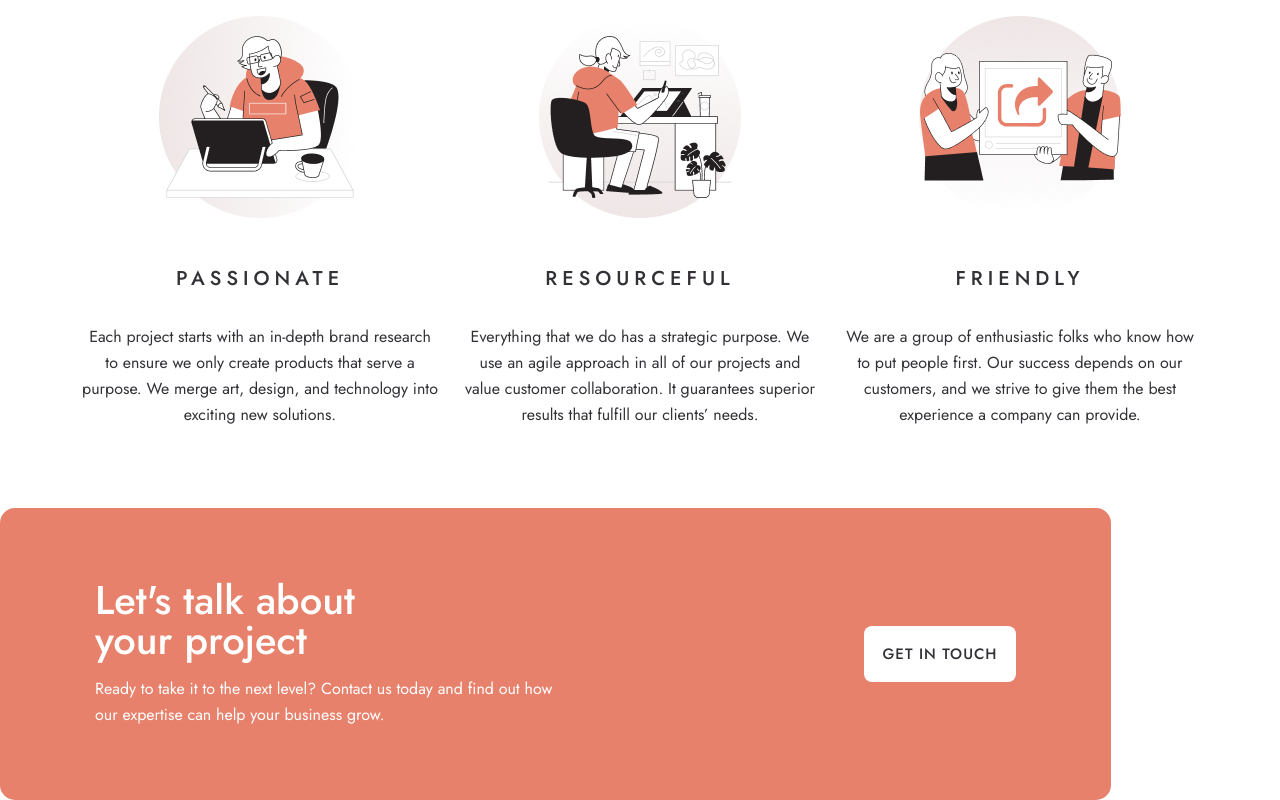
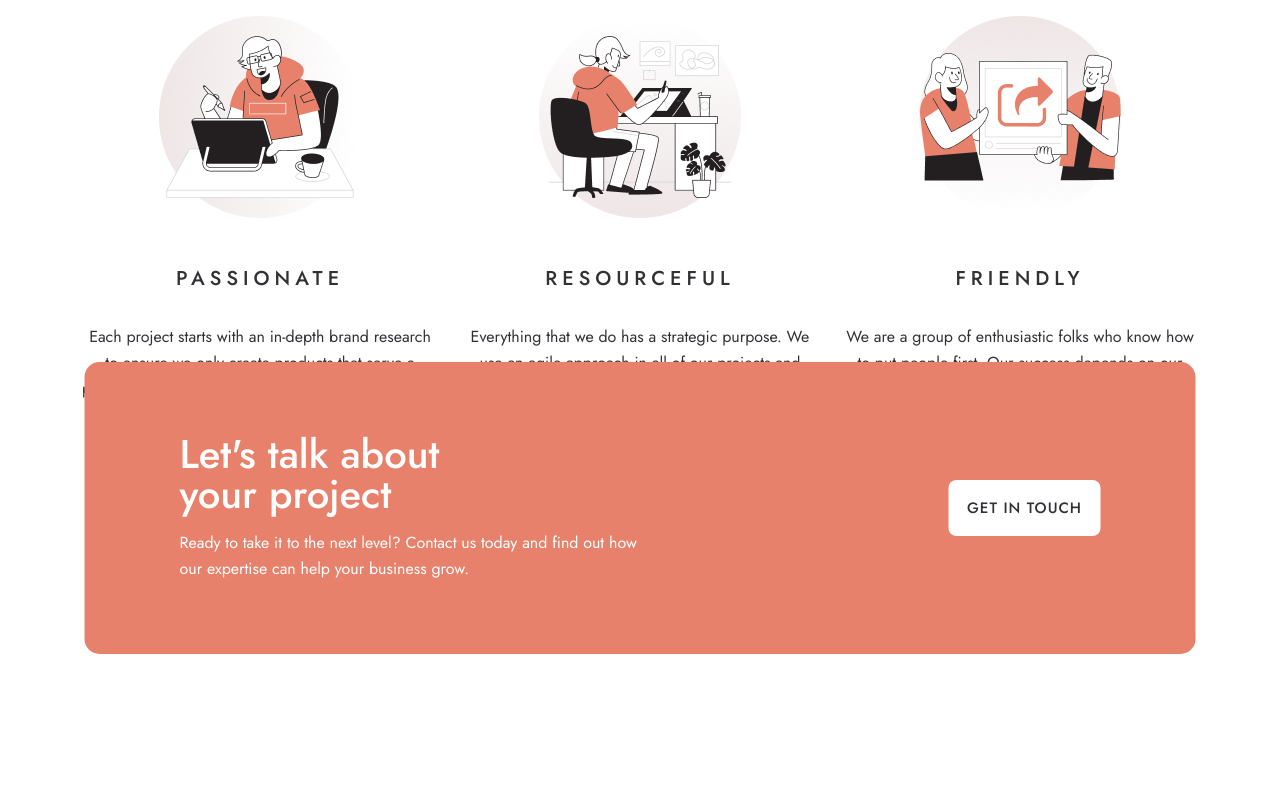
Before and after one commit to aleksi-svaridze/designo, a React (Create React App) app: page / in a window 1280 px wide. Shown: the part 1756-2556 px from the top of the page. After the commit the page ends 2410 px from the top, so only its background shows below. Built offline with nearby package versions, Linux system fonts and the light colour scheme.

Commit message:
Finish Contact Component

```diff
--- a/src/layout/contact/Contact.jsx
+++ b/src/layout/contact/Contact.jsx
@@ -2,12 +2,14 @@ import Button from '../../components/buttons/Button'
 
 const Contact = () => {
     return(
-        <div className="bg-primary contact-card d-flex align-items-center justify-content-between">
-            <div>
-                <h2 className="contact-card--title fw-medium text-white mb-3">Let's talk about your project</h2>
-                <p className="contact-card--desc text-white fw-normal mb-0">Ready to take it to the next level? Contact us today and find out how our expertise can help your business grow.</p>
+        <div className='position-relative'>
+            <div className="bg-primary contact-card d-flex flex-column flex-lg-row align-items-center justify-content-lg-between position-absolute top-50 start-50 translate-middle">
+                <div className='text-center text-lg-start mb-4 mb-lg-0 pb-2 pb-lg-0'>
+                    <h2 className="contact-card--title fw-medium text-white mb-3">Let's talk about your project</h2>
+                    <p className="contact-card--desc text-white fw-normal mb-0">Ready to take it to the next level? Contact us today and find out how our expertise can help your business grow.</p>
+                </div>
+                <Button content='Get in touch' path='/contact' btnStyle='btn-white' />
             </div>
-            <Button content='Get in touch' path='/contact' btnStyle='btn-white' />
         </div>
     )
 }
--- a/src/layout/contact/_contact.scss
+++ b/src/layout/contact/_contact.scss
@@ -1,20 +1,51 @@
 .contact-card {
+    padding: 57px 24px;
+    border-radius: 15px;
+    width: 90%;
 
-    @media screen and (min-width: 1200px) {
-        padding: 72px 95px;
-        border-radius: 15px;
-        width: 1111px;
+    &--title {
+        max-width: 279px;
+        font-size: 32px;
+        line-height: 36px;
+    }
+
+    &--desc {
+        font-size: 15px;
+        line-height: 25px;
+        max-width: 279px;
+    }
+    @media screen and (min-width: 768px) {
+        padding: 72px 120px;
 
         &--title {
-            max-width: 268px;
             font-size: 40px;
             line-height: 40px;
+            margin-left: auto;
+            margin-right: auto;
         }
 
         &--desc {
             font-size: 16px;
             line-height: 26px;
+            max-width: 500px;
+        }
+    }
+
+    @media screen and (min-width: 992px) {
+        padding: 72px 95px;
+
+        &--title {
+            max-width: 268px;
+            margin-left: 0;
+            margin-right: initial;
+        }
+
+        &--desc {
             max-width: 460px;
         }
     }
+
+    @media screen and (min-width: 1200px) {
+        width: 1111px;
+    }
 }
```
Also changed, not shown: src/styles/css/main.min.css, 1 other file (tests, documents, lock files or other folders).
